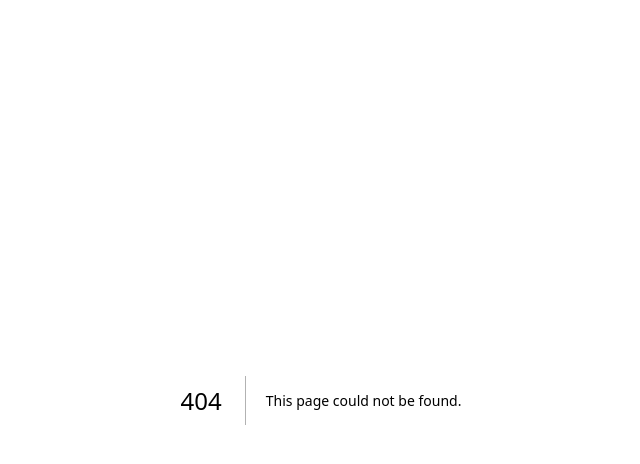
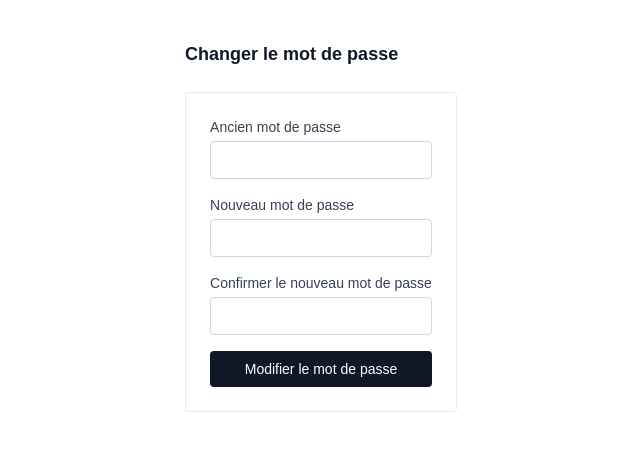
Before and after one commit to DARK-MATTER-69/projetStage, a Next.js app in the folder frontend/: page /profil/changer-mot-de-passe in a window 1280 px wide. Before the commit this address had no page. Shown: the top 464 px of the page, without its empty margins (319-959 px from the left). Built offline with nearby package versions, Linux system fonts and the light colour scheme; no server answers.

Commit message:
config page login

```diff
--- /dev/null
+++ b/frontend/src/app/login/page.tsx
@@ -0,0 +1,146 @@
+"use client";
+
+import { useState, FormEvent } from "react";
+import { useRouter } from "next/navigation";
+import Image from "next/image";
+import api from "@/lib/axios";
+import { useAuthStore } from "@/store/authStore";
+
+export default function LoginPage() {
+  const router        = useRouter();
+  const { connexion } = useAuthStore();
+
+  const [username,    setUsername]    = useState("");
+  const [password,    setPassword]    = useState("");
+  const [erreur,      setErreur]      = useState("");
+  const [chargement,  setChargement]  = useState(false);
+
+  const handleSubmit = async (e: FormEvent) => {
+    e.preventDefault();
+    setErreur("");
+    setChargement(true);
+
+    try {
+      const { data: tokens } = await api.post("/api/auth/login/", {
+        username,
+        password,
+      });
+
+      const { data: utilisateur } = await api.get("/api/auth/profil/", {
+        headers: { Authorization: `Bearer ${tokens.access}` },
+      });
+
+      connexion(tokens.access, tokens.refresh, utilisateur);
+      router.push("/dashboard");
+
+    } catch {
+      setErreur("Identifiants incorrects. Veuillez réessayer.");
+    } finally {
+      setChargement(false);
+    }
+  };
+
+  return (
+    <main className="min-h-screen bg-gray-50 flex items-center justify-center">
+      <div className="bg-white border border-gray-200 rounded shadow-sm w-full max-w-md p-8">
+
+        {/* En-tête */}
+        <div className="text-center mb-8">
+
+          <div className="flex justify-center mb-5">
+            <Image
+              src="/logo-sce.png"
+              alt="Logo SCE"
+              width={110}
+              height={110}
+              priority
+            />
+          </div>
+
+          <h1 className="text-2xl font-bold italic text-orange-600 tracking-wide leading-snug">
+            Société Camerounaise
+          </h1>
+          <h1 className="text-2xl font-bold italic text-orange-600 tracking-wide leading-snug">
+            d&apos;Équipements
+          </h1>
+
+          <p className="text-xs text-gray-400 mt-2 uppercase tracking-widest">
+            Plateforme de gestion des dossiers de crédit
+          </p>
+
+          <hr className="mt-4 border-orange-200" />
+        </div>
+
+        {/* Formulaire */}
+        <form onSubmit={handleSubmit} className="space-y-5">
+
+          <div>
+            <label
+              htmlFor="username"
+              className="block text-sm font-medium text-orange-700 mb-1"
+            >
+              Identifiant
+            </label>
+            <input
+              id="username"
+              type="text"
+              value={username}
+              onChange={(e) => setUsername(e.target.value)}
+              required
+              autoComplete="username"
+              className="w-full border border-gray-300 rounded px-3 py-2 text-sm
+                         focus:outline-none focus:border-orange-500
+                         disabled:bg-gray-50"
+              disabled={chargement}
+            />
+          </div>
+
+          <div>
+            <label
+              htmlFor="password"
+              className="block text-sm font-medium text-orange-700 mb-1"
+            >
+              Mot de passe
+            </label>
+            <input
+              id="password"
+              type="password"
+              value={password}
+              onChange={(e) => setPassword(e.target.value)}
+              required
+              autoComplete="current-password"
+              className="w-full border border-gray-300 rounded px-3 py-2 text-sm
+                         focus:outline-none focus:border-orange-500
+                         disabled:bg-gray-50"
+              disabled={chargement}
+            />
+          </div>
+
+          {/* Message d'erreur */}
+          {erreur && (
+            <p className="text-sm text-red-600 bg-red-50 border border-red-200 rounded px-3 py-2">
+              {erreur}
+            </p>
+          )}
+
+          <button
+            type="submit"
+            disabled={chargement}
+            className="w-full bg-orange-600 text-white text-sm font-medium
+                       py-2 rounded hover:bg-orange-700
+                       disabled:opacity-50 disabled:cursor-not-allowed
+                       transition-colors"
+          >
+            {chargement ? "Connexion en cours..." : "Se connecter"}
+          </button>
+
+        </form>
+
+        <p className="text-center text-xs text-gray-400 mt-6">
+          Accès réservé au personnel autorisé de la SCE
+        </p>
+
+      </div>
+    </main>
+  );
+}
--- /dev/null
+++ b/frontend/src/app/profil/changer-mot-de-passe/page.tsx
@@ -0,0 +1,129 @@
+"use client";
+
+import { useState, FormEvent } from "react";
+import api from "@/lib/axios";
+
+export default function ChangerMotDePassePage() {
+  const [ancienMdp,   setAncienMdp]   = useState("");
+  const [nouveauMdp,  setNouveauMdp]  = useState("");
+  const [confirmation, setConfirmation] = useState("");
+  const [message,     setMessage]     = useState<{ type: "succes" | "erreur"; texte: string } | null>(null);
+  const [chargement,  setChargement]  = useState(false);
+
+  const handleSubmit = async (e: FormEvent) => {
+    e.preventDefault();
+    setMessage(null);
+
+    if (nouveauMdp !== confirmation) {
+      setMessage({ type: "erreur", texte: "Les deux mots de passe ne correspondent pas." });
+      return;
+    }
+
+    if (nouveauMdp.length < 8) {
+      setMessage({ type: "erreur", texte: "Le mot de passe doit contenir au moins 8 caractères." });
+      return;
+    }
+
+    setChargement(true);
+
+    try {
+      await api.post("/api/auth/mot-de-passe/modifier/", {
+        ancien_mot_de_passe:  ancienMdp,
+        nouveau_mot_de_passe: nouveauMdp,
+      });
+
+      setMessage({ type: "succes", texte: "Mot de passe modifié avec succès." });
+      setAncienMdp("");
+      setNouveauMdp("");
+      setConfirmation("");
+
+    } catch (err: unknown) {
+      const error = err as { response?: { data?: { ancien_mot_de_passe?: string[] } } };
+      if (error.response?.data?.ancien_mot_de_passe) {
+        setMessage({ type: "erreur", texte: "Ancien mot de passe incorrect." });
+      } else {
+        setMessage({ type: "erreur", texte: "Une erreur est survenue. Veuillez réessayer." });
+      }
+    } finally {
+      setChargement(false);
+    }
+  };
+
+  return (
+    <div className="max-w-md mx-auto mt-10">
+      <h1 className="text-lg font-bold text-gray-900 mb-6">
+        Changer le mot de passe
+      </h1>
+
+      <form onSubmit={handleSubmit} className="bg-white border border-gray-200 rounded p-6 space-y-4">
+
+        <div>
+          <label className="block text-sm font-medium text-gray-700 mb-1">
+            Ancien mot de passe
+          </label>
+          <input
+            type="password"
+            value={ancienMdp}
+            onChange={(e) => setAncienMdp(e.target.value)}
+            required
+            className="w-full border border-gray-300 rounded px-3 py-2 text-sm
+                       focus:outline-none focus:border-gray-500"
+            disabled={chargement}
+          />
+        </div>
+
+        <div>
+          <label className="block text-sm font-medium text-gray-700 mb-1">
+            Nouveau mot de passe
+          </label>
+          <input
+            type="password"
+            value={nouveauMdp}
+            onChange={(e) => setNouveauMdp(e.target.value)}
+            required
+            className="w-full border border-gray-300 rounded px-3 py-2 text-sm
+                       focus:outline-none focus:border-gray-500"
+            disabled={chargement}
+          />
+        </div>
+
+        <div>
+          <label className="block text-sm font-medium text-gray-700 mb-1">
+            Confirmer le nouveau mot de passe
+          </label>
+          <input
+            type="password"
+            value={confirmation}
+            onChange={(e) => setConfirmation(e.target.value)}
+            required
+            className="w-full border border-gray-300 rounded px-3 py-2 text-sm
+                       focus:outline-none focus:border-gray-500"
+            disabled={chargement}
+          />
+        </div>
+
+        {message && (
+          <p className={`text-sm rounded px-3 py-2 border ${
+            message.type === "succes"
+              ? "text-green-700 bg-green-50 border-green-200"
+              : "text-red-600 bg-red-50 border-red-200"
+          }`}>
+            {message.texte}
+          </p>
+        )}
+
+        <button
+          type="submit"
+          disabled={chargement}
+          className="w-full bg-gray-900 text-white text-sm font-medium
+                     py-2 rounded hover:bg-gray-700
+                     disabled:opacity-50 disabled:cursor-not-allowed
+                     transition-colors"
+        >
+          {chargement ? "Modification en cours..." : "Modifier le mot de passe"}
+        </button>
+
+      </form>
+    </div>
+  );
+}
```
